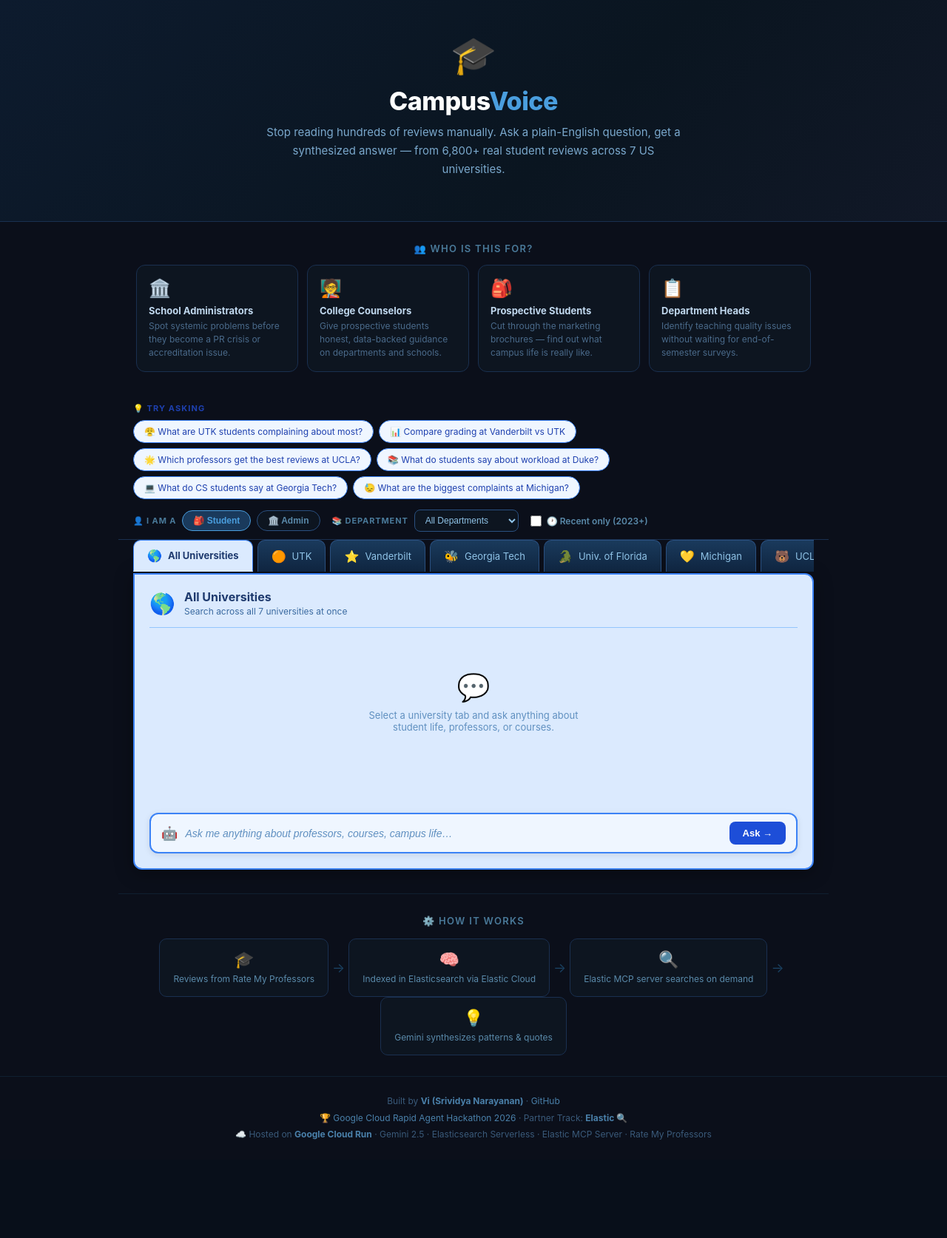
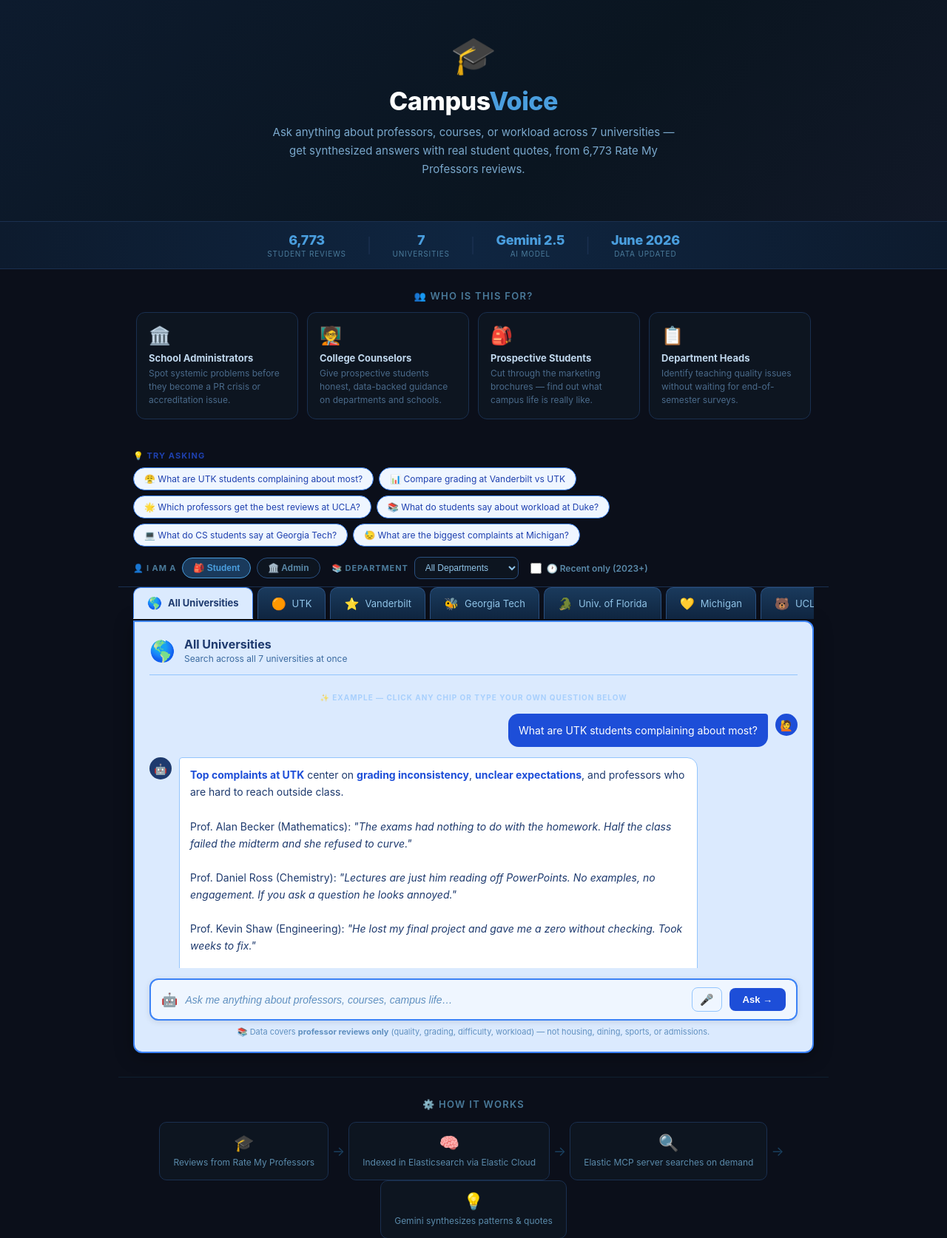
Before and after one commit to srivi19/campus-voice-agent, a Flask app: page / in a window 1280 px wide. Shown: the part 91-1765 px from the top of the page at 74% size. Before the commit the page ends 1632 px from the top, so only its background shows below. Run offline with Flask 3, Linux system fonts and the light colour scheme.

Commit message:
feat: better hero, stat banner, data disclaimer, voice input, copy button, fix counts

```diff
--- a/templates/index.html
+++ b/templates/index.html
@@ -18,6 +18,13 @@
     .hero p { font-size: 15px; color: #7aa8cc; max-width: 560px; margin: 0 auto 22px; line-height: 1.65; }
     .hero-badges { display: flex; justify-content: center; gap: 10px; flex-wrap: wrap; }
     .hero-badge { background: #0d1f35; border: 1px solid #1e4060; color: #5a9ece; font-size: 12px; padding: 5px 14px; border-radius: 20px; }
+
+    /* ── Stat Banner ── */
+    .stat-banner { display: flex; justify-content: center; align-items: center; gap: 0; background: linear-gradient(90deg, #0d1b2e, #0f2540, #0d1b2e); border-bottom: 1px solid #1a3050; padding: 14px 24px; flex-wrap: wrap; gap: 4px 0; }
+    .stat-item { display: flex; flex-direction: column; align-items: center; padding: 0 28px; }
+    .stat-num { font-size: 18px; font-weight: 800; color: #4a9ede; letter-spacing: -0.3px; }
+    .stat-label { font-size: 10px; color: #4a7a9a; text-transform: uppercase; letter-spacing: 0.08em; margin-top: 2px; }
+    .stat-divider { color: #1a3050; font-size: 20px; }
 
     /* ── Personas ── */
     .for-section { padding: 28px 24px; max-width: 960px; margin: 0 auto; }
@@ -65,6 +72,7 @@
     .empty-state { display: flex; flex-direction: column; align-items: center; justify-content: center; min-height: 160px; color: #6090c0; text-align: center; gap: 8px; }
     .empty-state .big-icon { font-size: 36px; }
     .empty-state p { font-size: 13px; }
+    .example-label { font-size: 10px; font-weight: 700; color: #93c5fd; text-transform: uppercase; letter-spacing: 0.1em; text-align: center; padding: 4px 0 2px; opacity: 0.7; }
 
     .msg { display: flex; gap: 10px; align-items: flex-start; }
     .msg.user { flex-direction: row-reverse; }
@@ -91,6 +99,13 @@
     .send-btn { background: #1d4ed8; border: none; border-radius: 8px; padding: 8px 18px; color: #fff; font-size: 13px; font-weight: 600; cursor: pointer; transition: background 0.2s; white-space: nowrap; }
     .send-btn:hover { background: #1e40af; }
     .send-btn:disabled { background: #bfdbfe; color: #7aabda; cursor: not-allowed; }
+    .chat-disclaimer { font-size: 11px; color: #6090c0; text-align: center; margin-top: 8px; }
+    .mic-btn { background: #eff6ff; border: 1px solid #93c5fd; border-radius: 8px; padding: 8px 10px; font-size: 15px; cursor: pointer; transition: all 0.2s; flex-shrink: 0; line-height: 1; }
+    .mic-btn:hover { border-color: #3b82f6; background: #dbeafe; }
+    .mic-btn.listening { border-color: #ef4444; background: #fef2f2; animation: mic-pulse 1s infinite; }
+    @keyframes mic-pulse { 0%,100%{opacity:1} 50%{opacity:0.5} }
+    .copy-btn { display: inline-block; margin-top: 10px; background: none; border: 1px solid #93c5fd; border-radius: 6px; padding: 3px 10px; color: #3b6aa0; font-size: 11px; cursor: pointer; transition: all 0.2s; }
+    .copy-btn:hover { background: #eff6ff; color: #1d4ed8; border-color: #3b82f6; }
 
     /* ── How it works ── */
     .how-section { border-top: 1px solid #0f2030; padding: 28px 24px; max-width: 960px; margin: 0 auto; text-align: center; }
@@ -125,7 +140,7 @@
     .recent-toggle:hover span { color: #90c4e8; }
 
     /* ── Page Nav ── */
-    .page-nav { background: #060d18; border-bottom: 2px solid #1a3050; display: flex; justify-content: center; gap: 4px; padding: 0 24px; }
+    .page-nav { position: sticky; top: 0; z-index: 100; background: #060d18; border-bottom: 2px solid #1a3050; display: flex; justify-content: center; gap: 4px; padding: 0 24px; }
     .page-nav-btn { padding: 14px 28px; font-size: 13px; font-weight: 600; color: #4a7a9a; border: none; background: none; cursor: pointer; border-bottom: 3px solid transparent; transition: all 0.2s; letter-spacing: 0.02em; }
     .page-nav-btn:hover { color: #90c4e8; }
     .page-nav-btn.active { color: #4a9ede; border-bottom-color: #4a9ede; }
@@ -180,7 +195,18 @@
 <div class="hero">
   <div class="hero-icon">🎓</div>
   <h1>Campus<span>Voice</span></h1>
-  <p>Stop reading hundreds of reviews manually. Ask a plain-English question, get a synthesized answer — from 6,800+ real student reviews across 7 US universities.</p>
+  <p>Ask anything about professors, courses, or workload across 7 universities — get synthesized answers with real student quotes, from 6,773 Rate My Professors reviews.</p>
+</div>
+
+<!-- Stat Banner -->
+<div class="stat-banner">
+  <div class="stat-item"><span class="stat-num">6,773</span><span class="stat-label">Student Reviews</span></div>
+  <div class="stat-divider">|</div>
+  <div class="stat-item"><span class="stat-num">7</span><span class="stat-label">Universities</span></div>
+  <div class="stat-divider">|</div>
+  <div class="stat-item"><span class="stat-num">Gemini 2.5</span><span class="stat-label">AI Model</span></div>
+  <div class="stat-divider">|</div>
+  <div class="stat-item"><span class="stat-num">June 2026</span><span class="stat-label">Data Updated</span></div>
 </div>
 
 <!-- Who it's for -->
@@ -281,17 +307,25 @@
     </div>
 
     <div class="chat-window" id="chatWindow">
-      <div class="empty-state" id="emptyState">
-        <div class="big-icon">💬</div>
-        <p>Select a university tab and ask anything about<br>student life, professors, or courses.</p>
-      </div>
+      <div class="example-label">✨ Example — click any chip or type your own question below</div>
+      <div class="msg user"><div class="avatar">🙋</div><div class="bubble">What are UTK students complaining about most?</div></div>
+      <div class="msg bot"><div class="avatar">🤖</div><div class="bubble">
+        <strong>Top complaints at UTK</strong> center on <strong>grading inconsistency</strong>, <strong>unclear expectations</strong>, and professors who are hard to reach outside class.<br><br>
+        Prof. Alan Becker (Mathematics): <em>"The exams had nothing to do with the homework. Half the class failed the midterm and she refused to curve."</em><br><br>
+        Prof. Daniel Ross (Chemistry): <em>"Lectures are just him reading off PowerPoints. No examples, no engagement. If you ask a question he looks annoyed."</em><br><br>
+        Prof. Kevin Shaw (Engineering): <em>"He lost my final project and gave me a zero without checking. Took weeks to fix."</em><br><br>
+        <strong>Pattern across 15+ reviews:</strong> Engineering and Chemistry have the most negative mentions. Students consistently flag professors who are unavailable outside class and courses where exams don't match the syllabus.
+        <button class="copy-btn" onclick="copyResponse(this)">📋 Copy</button>
+      </div></div>
     </div>
 
     <div class="input-row">
       <span class="robot-icon">🤖</span>
       <input type="text" id="questionInput" placeholder="Ask me anything about professors, courses, campus life…" />
+      <button class="mic-btn" id="micBtn" onclick="startVoiceInput()" title="Ask with voice">🎤</button>
       <button class="send-btn" id="sendBtn" onclick="sendQuestion()">Ask →</button>
     </div>
+    <div class="chat-disclaimer">📚 Data covers <strong>professor reviews only</strong> (quality, grading, difficulty, workload) — not housing, dining, sports, or admissions.</div>
   </div>
 </div>
 
@@ -339,7 +373,7 @@
 
     <div class="faq-item">
       <div class="faq-q" onclick="toggleFaq(this)">What data does CampusVoice use? <span class="arrow">▼</span></div>
-      <div class="faq-a">CampusVoice uses 6,700+ real student reviews from Rate My Professors, covering professor quality, grading, course difficulty, and teaching style across 7 US universities.</div>
+      <div class="faq-a">CampusVoice uses 6,773 real student reviews from Rate My Professors, covering professor quality, grading, course difficulty, and teaching style across 7 US universities.</div>
     </div>
 
     <div class="faq-item">
@@ -400,6 +434,7 @@
     document.querySelectorAll(".page-nav-btn").forEach(b => b.classList.remove("active"));
     document.getElementById("page-" + name).classList.add("active");
     btn.classList.add("active");
+    window.scrollTo({ top: 0, behavior: "smooth" });
   }
 
   function toggleFaq(el) {
@@ -508,9 +543,22 @@
     const win = document.getElementById("chatWindow");
     const div = document.createElement("div");
     div.className = `msg ${role}`;
-    div.innerHTML = `<div class="avatar">${role === "user" ? "🙋" : "🤖"}</div><div class="bubble">${formatText(text)}</div>`;
+    const copyBtn = role === "bot" ? `<button class="copy-btn" onclick="copyResponse(this)">📋 Copy</button>` : "";
+    div.innerHTML = `<div class="avatar">${role === "user" ? "🙋" : "🤖"}</div><div class="bubble">${formatText(text)}${copyBtn}</div>`;
     win.appendChild(div);
     win.scrollTop = win.scrollHeight;
+  }
+
+  function copyResponse(btn) {
+    const bubble = btn.closest(".bubble");
+    const text = bubble.innerText.replace(/📋 Copy|✅ Copied!/g, "").trim();
+    navigator.clipboard.writeText(text).then(() => {
+      btn.textContent = "✅ Copied!";
+      setTimeout(() => { btn.textContent = "📋 Copy"; }, 2000);
+    }).catch(() => {
+      btn.textContent = "⚠️ Failed";
+      setTimeout(() => { btn.textContent = "📋 Copy"; }, 2000);
+    });
   }
 
   function showTyping() {
@@ -570,6 +618,43 @@
     document.getElementById("sendBtn").disabled = false;
     input.focus();
   }
+
+  function startVoiceInput() {
+    const SR = window.SpeechRecognition || window.webkitSpeechRecognition;
+    if (!SR) {
+      alert("Voice input requires Chrome or Edge. Please try those browsers.");
+      return;
+    }
+    const micBtn = document.getElementById("micBtn");
+    const input = document.getElementById("questionInput");
+    const recognition = new SR();
+    recognition.lang = "en-US";
+    recognition.interimResults = false;
+    recognition.maxAlternatives = 1;
+
+    micBtn.classList.add("listening");
+    micBtn.textContent = "🔴";
+    micBtn.disabled = true;
+
+    recognition.onresult = (e) => {
+      input.value = e.results[0][0].transcript;
+      micBtn.classList.remove("listening");
+      micBtn.textContent = "🎤";
+      micBtn.disabled = false;
+      sendQuestion();
+    };
+    recognition.onerror = () => {
+      micBtn.classList.remove("listening");
+      micBtn.textContent = "🎤";
+      micBtn.disabled = false;
+    };
+    recognition.onend = () => {
+      micBtn.classList.remove("listening");
+      micBtn.textContent = "🎤";
+      micBtn.disabled = false;
+    };
+    recognition.start();
+  }
 </script>
 </body>
 </html>
```
